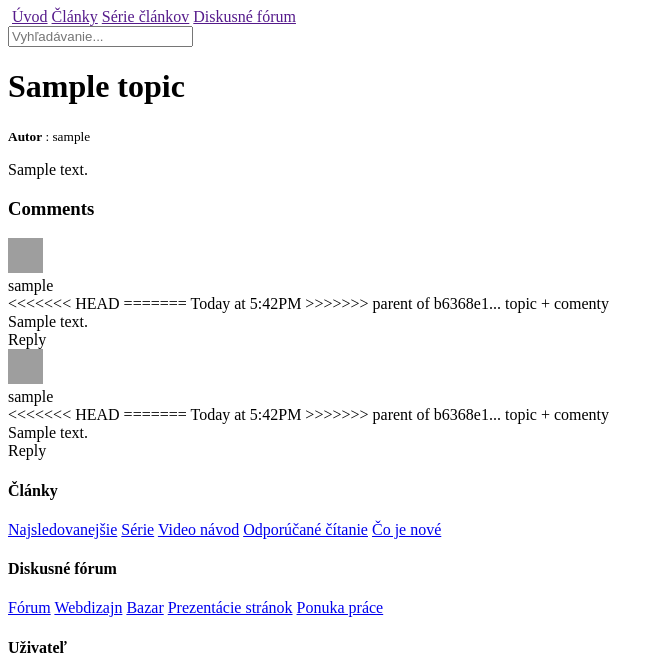
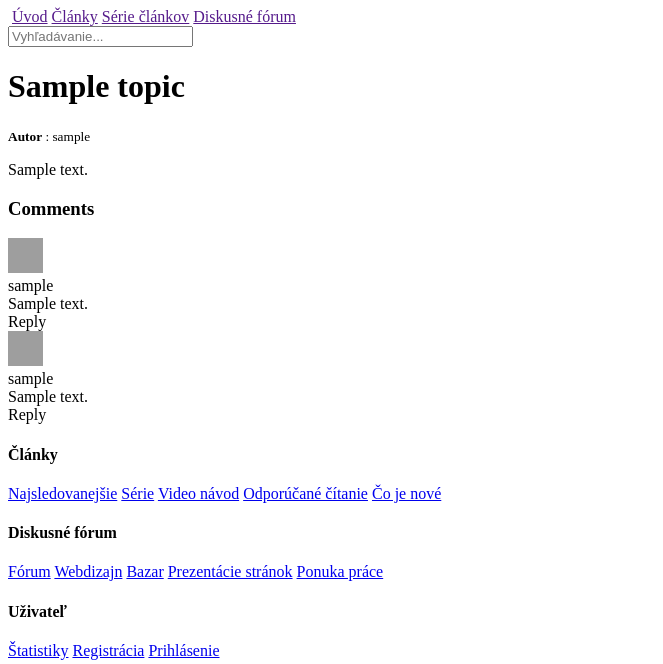
Before and after one commit to Samuell1/desart-aurora, a PHP site: template App/View/forum/topic/view.twig in a window 1280 px wide. Shown: the top 664 px of the page, without its empty margins (0-663 px from the left). Run offline with PHP 8.4, Linux system fonts and the light colour scheme; the template is opened without the code that fills it: most values are stand-ins (such as "Sample title", 1, 10 or a date in 2020); some libraries are stand-ins or nearby versions; grey boxes are pictures that could not be loaded.

Commit message:
:D Niekde pri Liptovskom Mikuláši

```diff
--- a/App/Config/routes.php
+++ b/App/Config/routes.php
@@ -11,7 +11,7 @@
 $Router->get("/clanky", ["App\\Presenter\\Article", "overview"]);
 
 $Router->get("/forum/novatema/{category}", ["App\\Presenter\\Forum\\Topic", "create"]);
-$Router->get("/tema/{slug}", ["App\\Presenter\\Forum\\Topic", "view"]);
+$Router->get("/tema/{slug}", ["App\\Presenter\\Forum\\Topic", "view"], "topic");
 $Router->get("/tema/?{slug}/strana/?{page}", ["App\\Presenter\\Forum\\Topic", "view"]);
 $Router->get("/forum/kategoria/?{slug}/strana/?{page}", ["App\\Presenter\\Forum\\Topic", "overviewCategory"]);
 $Router->get("/forum/kategoria/?{category}", ["App\\Presenter\\Forum\\Topic", "overviewCategory"]);
--- a/App/View/forum/topic/view.twig
+++ b/App/View/forum/topic/view.twig
@@ -33,11 +33,7 @@
 							<a class="author">{{ Comment.User.username }}</a>
 
 							<div class="metadata">
-<<<<<<< HEAD
 								<span class="date">{{ Comment.created_at.date|timeago }}</span>
-=======
-								<span class="date">Today at 5:42PM</span>
->>>>>>> parent of b6368e1... topic + comenty
 							</div>
 
 
@@ -62,11 +58,7 @@
 										<a class="author">{{ Comment.User.username }}</a>
 
 										<div class="metadata">
-<<<<<<< HEAD
 											<span class="date">{{ Comment.created_at.date|timeago }}</span>
-=======
-											<span class="date">Today at 5:42PM</span>
->>>>>>> parent of b6368e1... topic + comenty
 										</div>
 
 
--- a/App/View/user/profile.twig
+++ b/App/View/user/profile.twig
@@ -9,4 +9,7 @@
 	{% for Group in Profile.Groups %}
 	    <div><span text-color="{{ Group.color}}">{{ Group.name }}</span></div>
 	{% endfor %}
+	{% for Comment in Profile.Comments %}
+
+	{% endfor %}
 {% endblock %}
```
Also changed, not shown: App/Controller/Search.php (+28 -3 lines).
